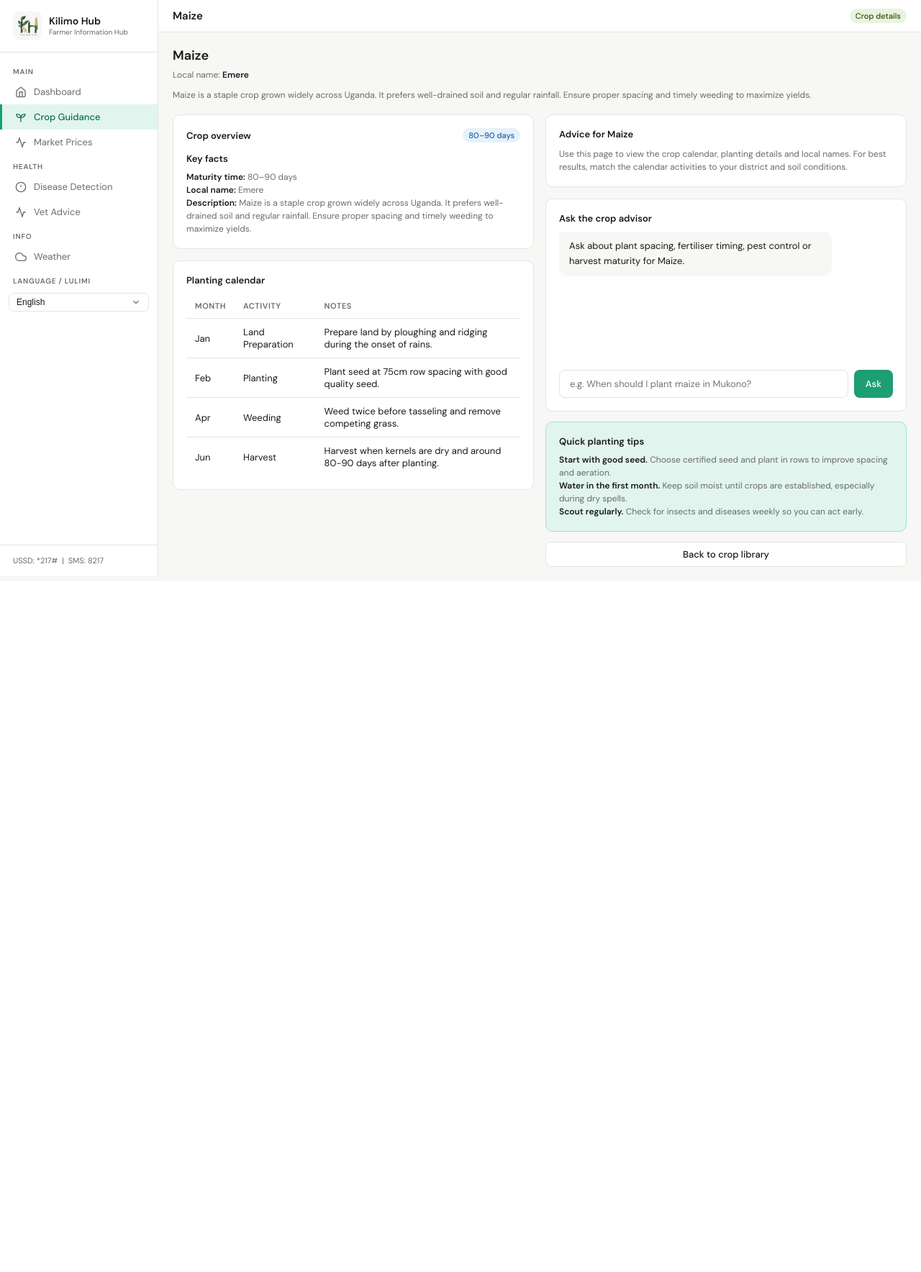
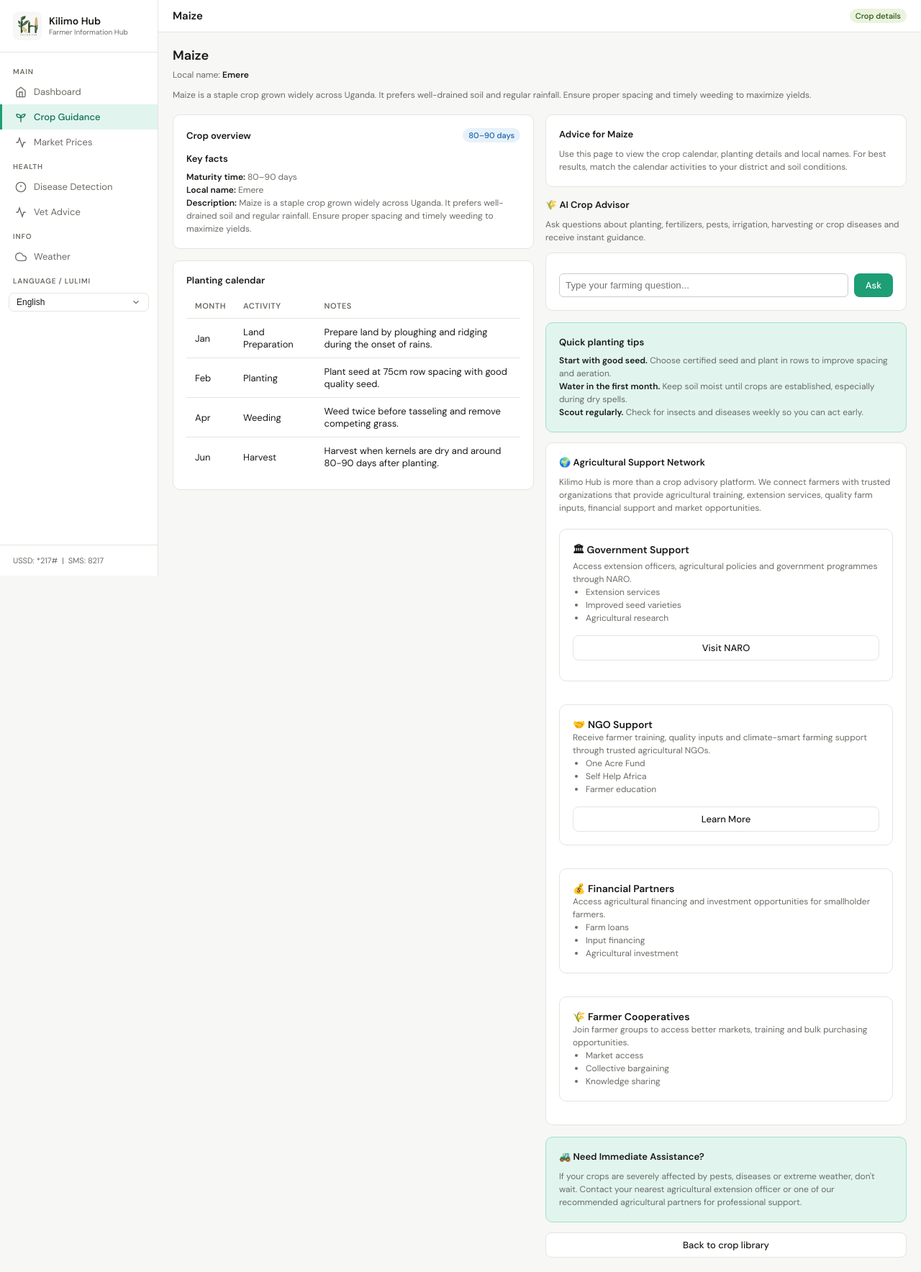
Before and after one commit to KILIMO-HUB-UG/kilimo-hub, a Django app: page /crops/1/ in a window 1280 px wide. Shown: the whole page at 72% size. Before the commit the page ends 800 px from the top, so only its background shows below. Run offline with Django 5.2, Linux system fonts and the light colour scheme; data comes from the database, SQL or seed files in the repository.

Commit message:
Add agricultural support network and improve crop guidance

```diff
--- a/crops/views.py
+++ b/crops/views.py
@@ -3,6 +3,7 @@ from django.shortcuts import render, get_object_or_404
 from django.http import JsonResponse
 from django.views.decorators.http import require_POST
 from .models import Crop, CropCalendar, FarmerCrop
+
 
 def crop_list(request):
     crops = Crop.objects.all()
--- a/templates/crops/detail.html
+++ b/templates/crops/detail.html
@@ -71,14 +71,18 @@
       <div class="helper-text">Use this page to view the crop calendar, planting details and local names. For best results, match the calendar activities to your district and soil conditions.</div>
     </div>
 
-    <div class="card">
-      <div class="section-title">Ask the crop advisor</div>
-      <div class="chat-container" id="crop-chat">
-        <div class="chat-msg bot"><div class="bubble">Ask about plant spacing, fertiliser timing, pest control or harvest maturity for {{ crop.name }}.</div></div>
-      </div>
-      <div class="input-row">
-        <input type="text" id="crop-input" placeholder="e.g. When should I plant maize in Mukono?">
-        <button class="btn btn-primary" onclick="sendCrop()">Ask</button>
+    <!-- AI Advisor Section with Inputs Fixed -->
+    <div class="section-title">🌾 AI Crop Advisor</div>
+    <div class="helper-text" style="margin-bottom:12px;">
+      Ask questions about planting, fertilizers, pests, irrigation, harvesting or crop diseases and receive instant guidance.
+    </div>
+
+    <!-- Added Chat Window Box and Input Element for JavaScript -->
+    <div class="card card-panel">
+      <div id="crop-chat" style="max-height: 250px; overflow-y: auto; margin-bottom: 10px;"></div>
+      <div style="display: flex; gap: 8px;">
+        <input type="text" id="crop-input" placeholder="Type your farming question..." style="flex-grow: 1; padding: 8px; border-radius: 6px; border: 1px solid #ccc;">
+        <button onclick="sendCrop()" class="btn btn-primary" style="padding: 8px 16px;">Ask</button>
       </div>
     </div>
 
@@ -91,6 +95,78 @@
       </div>
     </div>
 
+    <!-- Agricultural Support Network -->
+    <div class="card card-panel">
+      <div class="section-title" style="margin-bottom:10px;">🌍 Agricultural Support Network</div>
+      <div class="helper-text" style="margin-bottom:20px;">
+        Kilimo Hub is more than a crop advisory platform. We connect farmers with
+        trusted organizations that provide agricultural training, extension
+        services, quality farm inputs, financial support and market opportunities.
+      </div>
+
+      <div class="grid-2" style="gap:18px;">
+        <!-- Government -->
+        <div class="card" style="padding:18px;">
+          <h4>🏛 Government Support</h4>
+          <p class="helper-text">Access extension officers, agricultural policies and government programmes through NARO.</p>
+          <ul class="helper-text" style="padding-left:18px;">
+            <li>Extension services</li>
+            <li>Improved seed varieties</li>
+            <li>Agricultural research</li>
+          </ul>
+          <div style="margin-top:15px;">
+            <a href="https://www.naro.go.ug/" target="_blank" class="btn btn-outline btn-block" style="margin-bottom:10px;">Visit NARO</a>
+          </div> <!-- Fixed extra </a> tags and indentation here -->
+        </div>
+
+        <!-- NGOs -->
+        <div class="card" style="padding:18px;">
+          <h4>🤝 NGO Support</h4>
+          <p class="helper-text">Receive farmer training, quality inputs and climate-smart farming support through trusted agricultural NGOs.</p>
+          <ul class="helper-text" style="padding-left:18px;">
+            <li>One Acre Fund</li>
+            <li>Self Help Africa</li>
+            <li>Farmer education</li>
+          </ul>
+          <div style="margin-top:15px;">
+            <a href="https://oneacrefund.org" target="_blank" class="btn btn-outline btn-block">Learn More</a>
+          </div>
+        </div>
+
+        <!-- Financial -->
+        <div class="card" style="padding:18px;">
+          <h4>💰 Financial Partners</h4>
+          <p class="helper-text">Access agricultural financing and investment opportunities for smallholder farmers.</p>
+          <ul class="helper-text" style="padding-left:18px;">
+            <li>Farm loans</li>
+            <li>Input financing</li>
+            <li>Agricultural investment</li>
+          </ul>
+        </div>
+
+        <!-- Cooperatives -->
+        <div class="card" style="padding:18px;">
+          <h4>🌾 Farmer Cooperatives</h4>
+          <p class="helper-text">Join farmer groups to access better markets, training and bulk purchasing opportunities.</p>
+          <ul class="helper-text" style="padding-left:18px;">
+            <li>Market access</li>
+            <li>Collective bargaining</li>
+            <li>Knowledge sharing</li>
+          </ul>
+        </div>
+      </div>
+    </div>
+
+    <!-- Emergency Help -->
+    <div class="card card-panel--accent">
+      <div class="section-title">🚜 Need Immediate Assistance?</div>
+      <div class="helper-text" style="margin-top:10px;">
+        If your crops are severely affected by pests, diseases or extreme weather,
+        don't wait. Contact your nearest agricultural extension officer or one of
+        our recommended agricultural partners for professional support.
+      </div>
+    </div>
+
     <a href="/crops/" class="btn btn-outline btn-block">Back to crop library</a>
   </div>
 </div>
@@ -100,17 +176,44 @@
 <script>
 function sendCrop(){
   const inp=document.getElementById('crop-input');
-  if(!inp.value.trim())return;
-  const q=inp.value; addMsg('crop-chat',q,'user'); inp.value='';
-  fetch('/crops/chat/',{method:'POST',headers:{'Content-Type':'application/json','X-CSRFToken':getCookie('csrftoken')},body:JSON.stringify({question:q})})
-    .then(r=>r.json()).then(d=>addMsg('crop-chat',d.answer,'bot'));
+  if(!inp || !inp.value.trim()) return;
+  const q=inp.value;
+  addMsg('crop-chat', q, 'user');
+  inp.value='';
+
+  fetch('/crops/chat/', {
+    method:'POST',
+    headers:{
+      'Content-Type':'application/json',
+      'X-CSRFToken':getCookie('csrftoken')
+    },
+    body:JSON.stringify({question:q})
+  })
+  .then(r=>r.json())
+  .then(d=>addMsg('crop-chat', d.answer, 'bot'));
 }
-function addMsg(id,txt,who){
+
+function addMsg(id, txt, who){
   const c=document.getElementById(id);
-  const d=document.createElement('div');d.className='chat-msg '+who;
-  d.innerHTML='<div class="bubble">'+txt+'</div>';c.appendChild(d);c.scrollTop=c.scrollHeight;
+  if(!c) return;
+  const d=document.createElement('div');
+  d.className='chat-msg '+who;
+  d.innerHTML='<div class="bubble">'+txt+'</div>';
+  c.appendChild(d);
+  c.scrollTop=c.scrollHeight;
 }
-function getCookie(n){let v=document.cookie.match('(^|;)\s*'+n+'\s*=\s*([^;]+)');return v?v.pop():'';}
-document.getElementById('crop-input').addEventListener('keydown',e=>{if(e.key==='Enter')sendCrop();});
+
+function getCookie(n){
+  let v=document.cookie.match('(^|;)\\s*'+n+'\\s*=\\s*([^;]+)');
+  return v?v.pop():'';
+}
+
+// Check if element exists before setting up listener to prevent console errors
+const inputEl = document.getElementById('crop-input');
+if(inputEl) {
+  inputEl.addEventListener('keydown', e => {
+    if(e.key==='Enter') sendCrop();
+  });
+}
 </script>
 {% endblock %}
```
Also changed, not shown: weather/views.py (+17 -2 lines).
